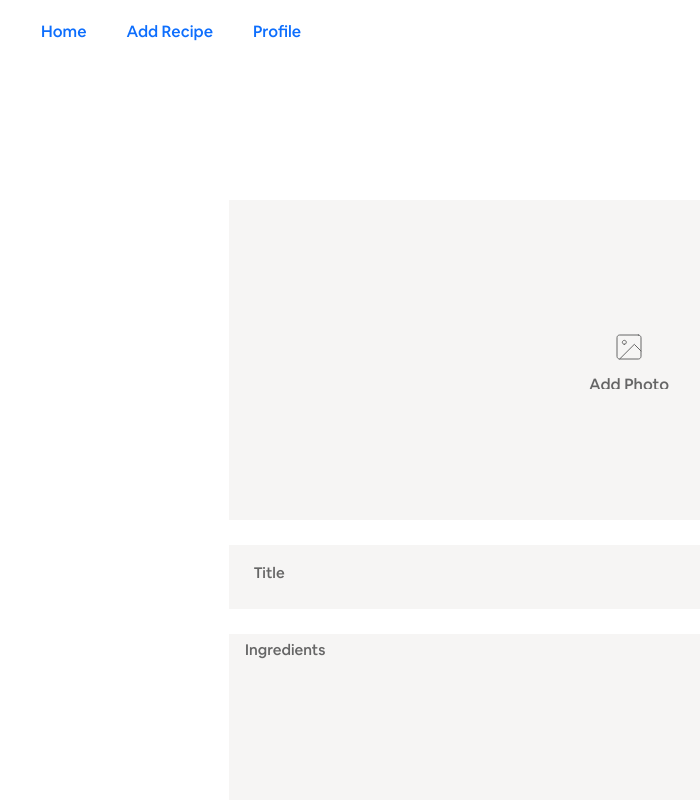
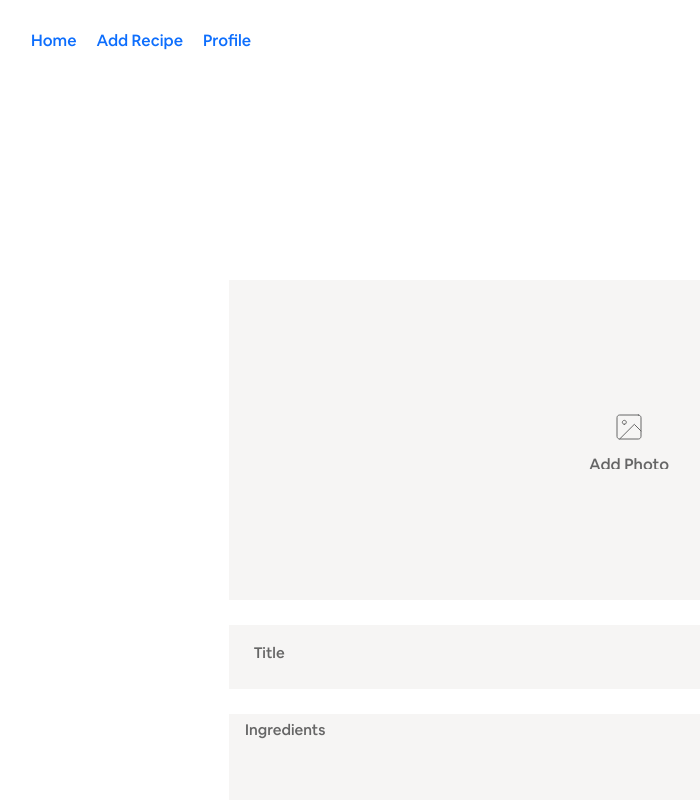
Before and after one commit to janexmgd/Foodrecipe-react, a React (Create React App) app: page /addrecipe in a window 1280 px wide. Shown: the top 800 px of the page, without its empty margins (11-711 px from the left). Built offline with nearby package versions, Linux system fonts and the light colour scheme.

Commit message:
update navbar

```diff
--- a/src/assets/styles/navbar.module.css
+++ b/src/assets/styles/navbar.module.css
@@ -4,20 +4,22 @@
 }
 
 .navbar {
+    display: flex;
     font-family: airbnb;
+    top: 20px;
+    height: 10vh;
 }
 
 .navbar ul {
-    position: absolute;
-    margin-top: 0px;
+    margin-top: 19px;
+    height: 5vh;
     display: flex;
-    flex-direction: row;
     list-style-type: none;
     background-color: white;
 }
 
 .navbar ul li {
-    padding: 20px;
+    padding: 10px;
     text-decoration: none;
     color: #2E266F;
 }
--- a/src/views/Profile.jsx
+++ b/src/views/Profile.jsx
@@ -36,6 +36,9 @@ const Profile = () => {
         },
       })
       .then((res) => {
+        if (res.data.data === null) {
+          return setData([]);
+        }
         setData(res.data.data);
       })
       .catch((err) => {
```
